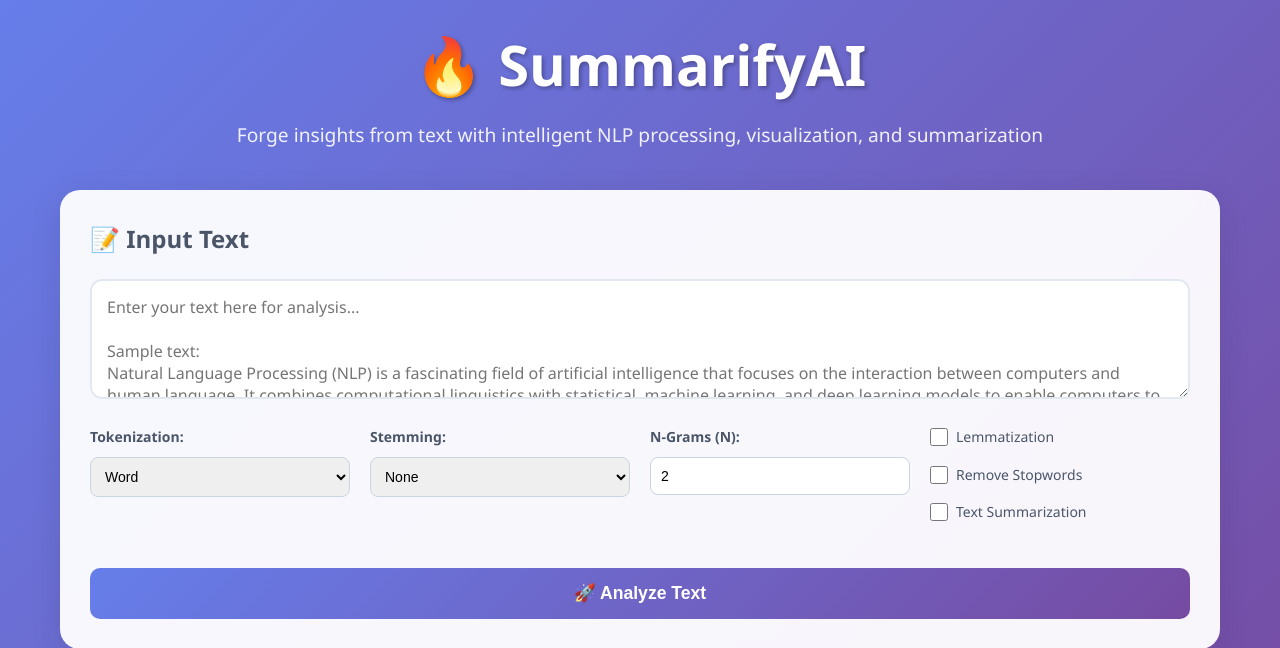
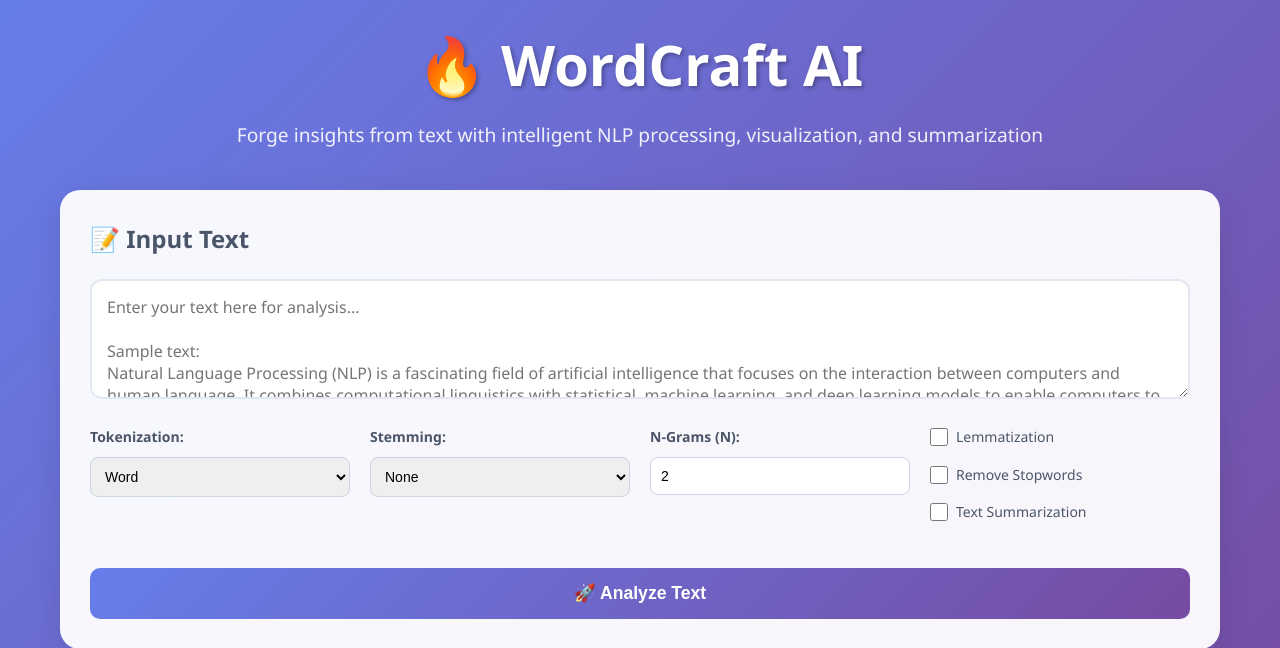
Before and after one commit to angel-shalu/SummarifyAI, a Flask app: page / in a window 1280 px wide. Shown: the top 648 px of the page. Run offline with Flask 3, Linux system fonts and the light colour scheme.

Commit message:
completed

```diff
--- a/templates/index.html
+++ b/templates/index.html
@@ -11,7 +11,7 @@
     <div class="container">
       <!-- Header -->
       <header class="header">
-        <h1>🔥 SummarifyAI</h1>
+        <h1>🔥 WordCraft AI</h1>
         <p class="tagline">
           Forge insights from text with intelligent NLP processing,
           visualization, and summarization
```
